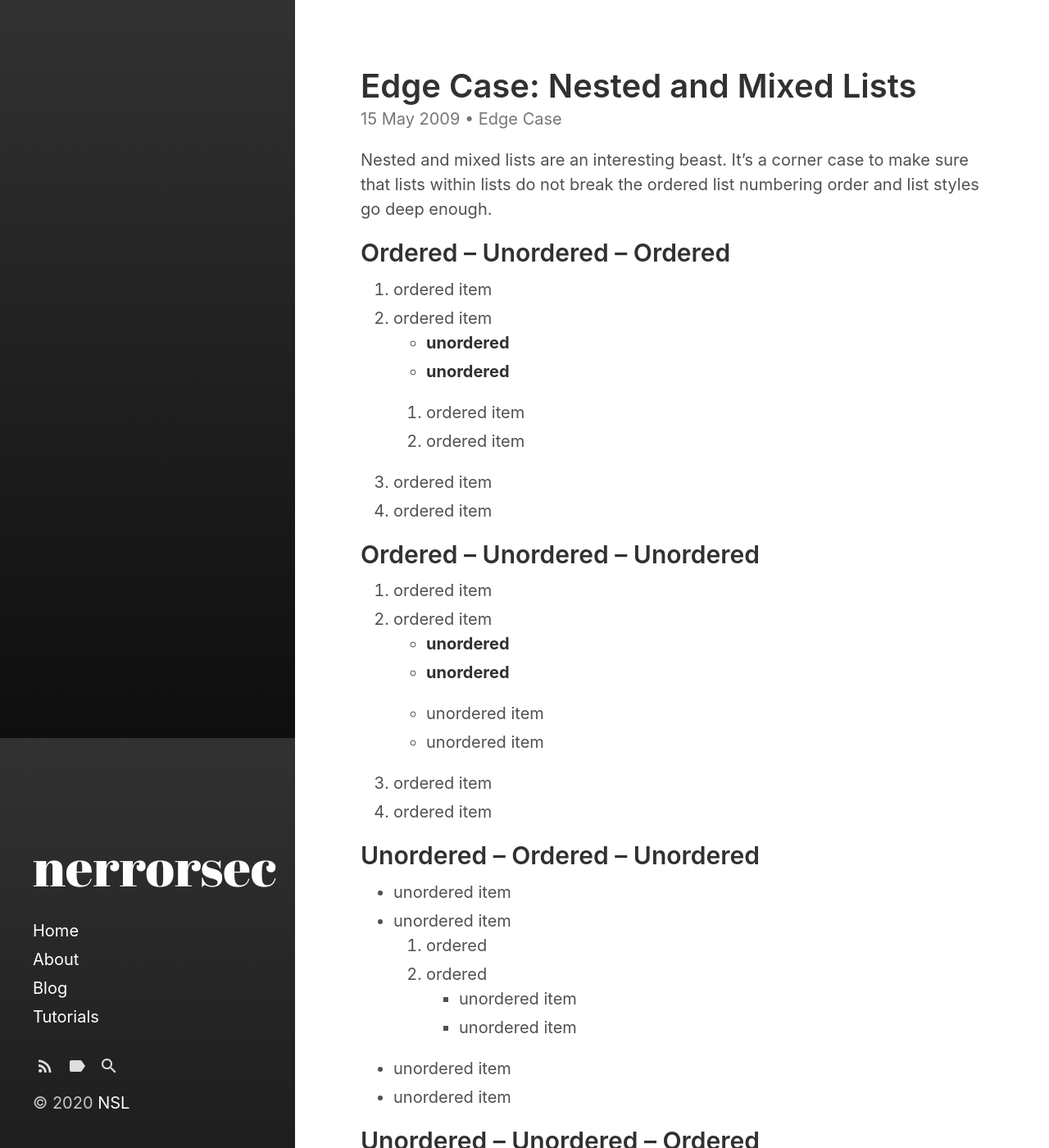
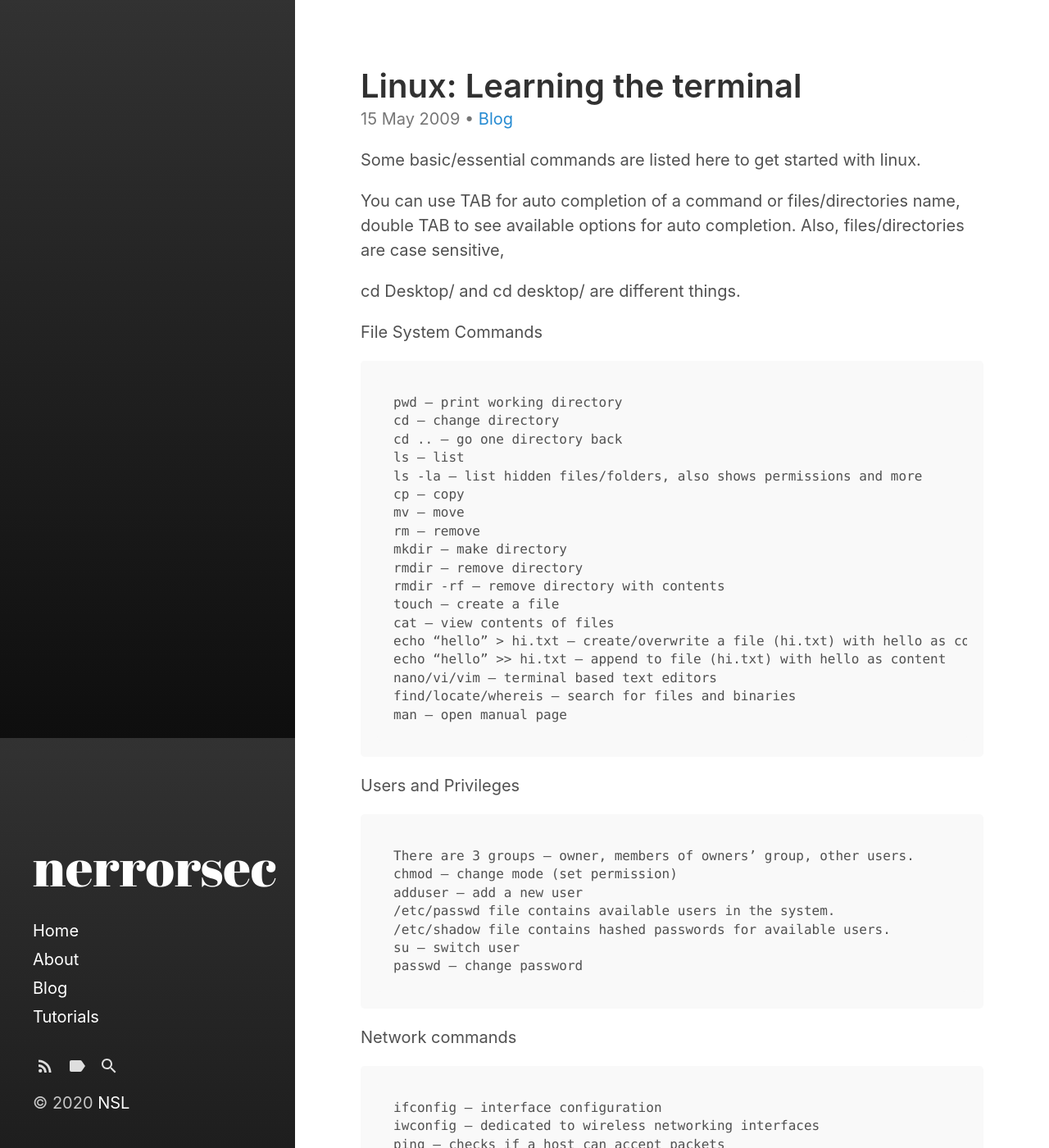
Before and after one commit to nusiloot/nerrorsec.github.io, a Jekyll site: the page built from _posts/2009-05-15-edge-case-nested-and-mixed-lists.md, in a window 1280 px wide and 1400 px high. Shown: the whole window at 82% size. Built offline with Jekyll 4.4.1, drawn with Linux system fonts in a browser that asks for light colours; some of the changed text lies outside the part shown.

Commit message:
Update 2009-05-15-edge-case-nested-and-mixed-lists.md

```diff
--- a/_posts/2009-05-15-edge-case-nested-and-mixed-lists.md
+++ b/_posts/2009-05-15-edge-case-nested-and-mixed-lists.md
@@ -1,59 +1,69 @@
 ---
 layout: post
-title: "Edge Case: Nested and Mixed Lists"
+title: "Linux: Learning the terminal"
 categories:
-  - Edge Case
+  - Blog
 tags:
-  - content
-  - css
-  - edge case
-  - lists
-  - markup
-last_modified_at: 2017-03-09T14:25:52-05:00
+  - linux
+last_modified_at: 2020-05-03
 ---
 
-Nested and mixed lists are an interesting beast. It's a corner case to make sure that lists within lists do not break the ordered list numbering order and list styles go deep enough.
+Some basic/essential commands are listed here to get started with linux.
 
-## Ordered -- Unordered -- Ordered
+You can use TAB for auto completion of a command or files/directories name, double TAB to see available options for auto completion. Also, files/directories are case sensitive,
 
-1. ordered item
-2. ordered item
-  * **unordered**
-  * **unordered**
-    1. ordered item
-    2. ordered item
-3. ordered item
-4. ordered item
+cd Desktop/ and cd desktop/ are different things.
 
-## Ordered -- Unordered -- Unordered
+File System Commands
 
-1. ordered item
-2. ordered item
-  * **unordered**
-  * **unordered**
-    * unordered item
-    * unordered item
-3. ordered item
-4. ordered item
+    pwd — print working directory
+    cd — change directory
+    cd .. — go one directory back
+    ls — list
+    ls -la — list hidden files/folders, also shows permissions and more
+    cp — copy
+    mv — move
+    rm — remove
+    mkdir — make directory
+    rmdir — remove directory
+    rmdir -rf — remove directory with contents
+    touch — create a file
+    cat — view contents of files
+    echo “hello” > hi.txt — create/overwrite a file (hi.txt) with hello as content
+    echo “hello” >> hi.txt — append to file (hi.txt) with hello as content
+    nano/vi/vim — terminal based text editors
+    find/locate/whereis — search for files and binaries
+    man — open manual page
 
-## Unordered -- Ordered -- Unordered
+Users and Privileges
 
-* unordered item
-* unordered item
-  1. ordered
-  2. ordered
-    * unordered item
-    * unordered item
-* unordered item
-* unordered item
+    There are 3 groups — owner, members of owners’ group, other users.
+    chmod — change mode (set permission)
+    adduser — add a new user
+    /etc/passwd file contains available users in the system.
+    /etc/shadow file contains hashed passwords for available users.
+    su — switch user
+    passwd — change password
 
-## Unordered -- Unordered -- Ordered
+Network commands
 
-* unordered item
-* unordered item
-  * unordered
-  * unordered
-    1. **ordered item**
-    2. **ordered item**
-* unordered item
-* unordered item
+    ifconfig — interface configuration
+    iwconfig — dedicated to wireless networking interfaces
+    ping — checks if a host can accept packets
+    arp -a — displays ip address and mac address associated
+    netstat -ano — displays active connections
+
+Service commands
+
+    service apache2 start — start an apache server
+    python -m SimpleHTTPServer 80 — start a python server on port 80
+    sysctl enable postgresql — starts postgresql on boot
+
+Go to a directory and start python SimpleHTTPServer to start a python server with the present working directory as the home directory for the server. This can replace apache server where default home directory for the server is /var/www/html
+Installing and Updating Tools
+
+    apt update && apt upgrade — update and upgrade
+    apt install wpscan — install tool (wpscan)
+    git clone — clone a github directory to the system
+
+Let me know if you find any **mistake** and **suggestions** are appreciated.
```
